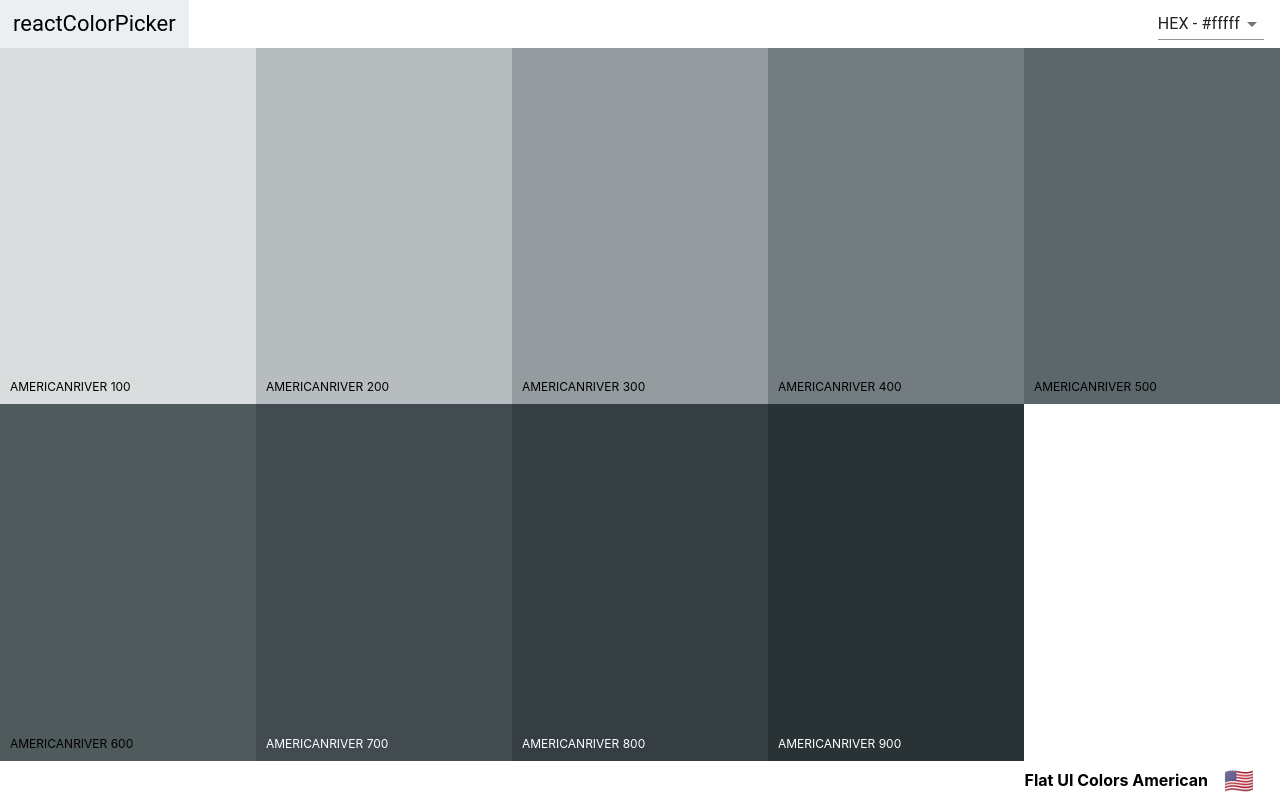
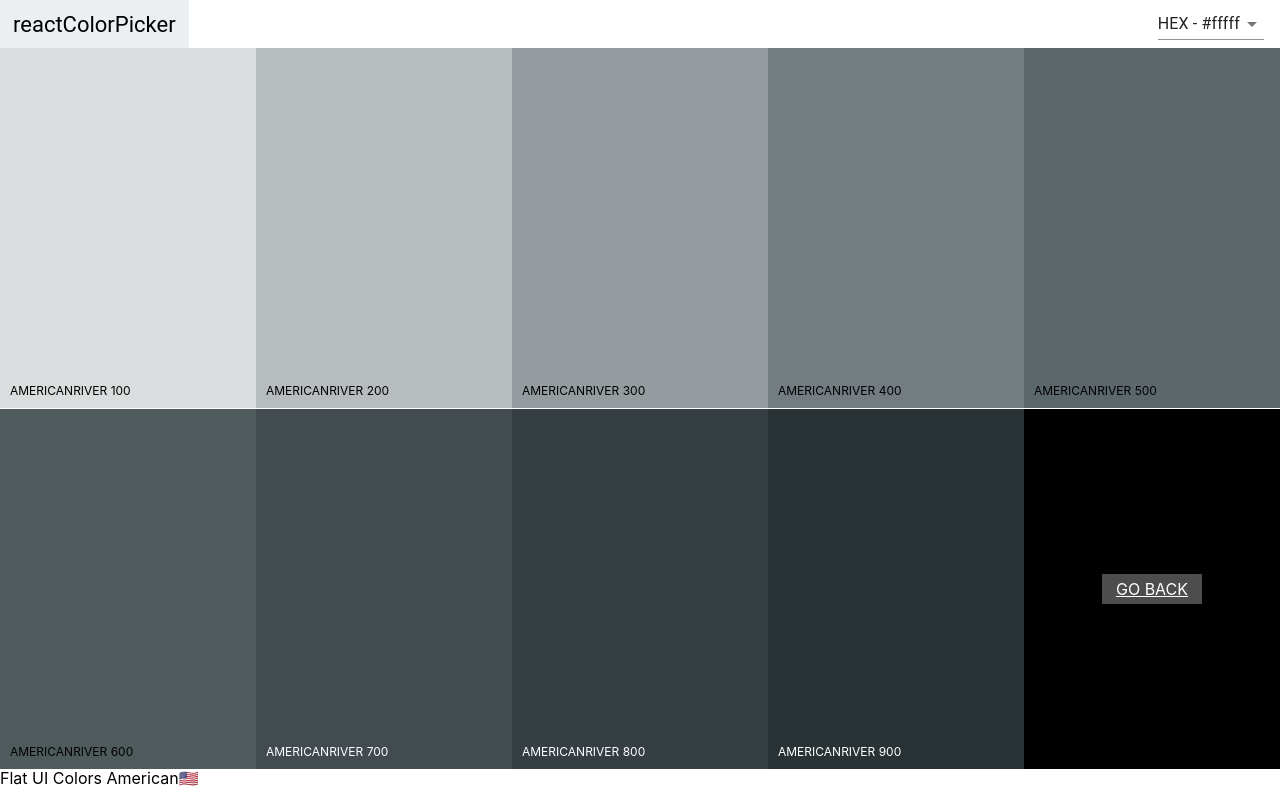
Before and after one commit to davidbernier91/colorPicker, a React (Create React App) app: page /palette/flat-ui-colors-american/americanriver in a window 1280 px wide. Built offline with nearby package versions, Linux system fonts and the light colour scheme.

Commit message:
refactored styles

```diff
--- a/src/components/Palette.js
+++ b/src/components/Palette.js
@@ -4,10 +4,37 @@ import NavBar from './NavBar'
 import useColorSlider from '../hooks/useColorSlider'
 import PaletteFooter from './PaletteFooter'
 import "../css/palette.css"
+import {withStyles} from "@material-ui/styles"
+// import classes from '*.module.css'
 
+const styles = {
+    palette:{
+        height: "100vh",
+        display: "flex",
+        flexDirection: "column"
+    },
+    colors:{
+        height:"90%"
+    },
+    // paletteFooter:{
+    //     height: "5vh",
+    //     backgroundColor: "white",
+    //     display: "flex",
+    //     justifyContent: "flex-end",
+    //     marginRight: "10px",
+    //     alignItems: "center",
+    //     fontWeight: "bold"
+    // },
+    // emoji:{
+    //     fontSize: "1.5rem",
+    //     margin: "0 1rem"
+    // }
 
-export default function Pallete(props) {
+}
+
+function Palette(props) {
     const {colors, paletteName, emoji, id} = props.palette
+    const {classes} = props
     // Import custom hooks for Slider, reused in singleColorPalette
     const {colorLevel, format, snackBarOpenStatus, setSnackBarOpenStatus,
            changeLevel, changeFormat} = useColorSlider()
@@ -26,7 +53,7 @@ export default function Pallete(props) {
     )
 
     return (
-        <div className="Palette">
+        <div className={classes.palette}>
             <NavBar
                 level={colorLevel}
                 changeLevel={changeLevel}
@@ -36,8 +63,10 @@ export default function Pallete(props) {
                 setSnackBarOpenStatus={setSnackBarOpenStatus}
                 showingAllColors
             />
-            <div className="Palette-colors">{colorBoxes}</div>
+            <div className={classes.colors}>{colorBoxes}</div>
                 <PaletteFooter paletteName={paletteName} emoji={emoji}/>
         </div>
     )
 }
+
+export default  withStyles(styles)(Palette)
--- a/src/components/SingleColorPalette.js
+++ b/src/components/SingleColorPalette.js
@@ -4,11 +4,50 @@ import ColorBox from './ColorBox'
 import NavBar from './NavBar'
 import PaletteFooter from './PaletteFooter'
 import { Link } from 'react-router-dom'
+import {withStyles} from "@material-ui/styles"
+
+const styles = {
+    palette:{
+        height: "100vh",
+        display: "flex",
+        flexDirection: "column"
+    },
+    colors:{
+        height:"90%"
+    },
+    goBack:{
+        width: "20%",
+        height: "50%",
+        margin: "0 auto",
+        display: "inline-block",
+        position: "relative",
+        cursor: "pointer",
+        marginBottom: "-3.5px",
+        opacity: "1",
+        backgroundColor: 'black',
+        "& a": {
+            color: "white",
+            width: "100px",
+            height: "30px",
+            position: "absolute",
+            display: "inline-block",
+            top: "50%",
+            left: "50%",
+            marginLeft: "-50px",
+            marginTop: "-15px",
+            textAlign: "center",
+            outline: "none",
+            background: "rgba(255, 255, 255, 0.3)",
+            fontSize: "1rem",
+            lineHeight: "30px",
+            textTransform: "uppercase"
+        }
+    }
+}
 
 
-export default function SingleColorPalette(props) {
-    const {colorId, palette} = props
-
+ function SingleColorPalette(props) {
+    const {colorId, palette, classes} = props
     const {colorLevel, format, snackBarOpenStatus, setSnackBarOpenStatus,
         changeLevel, changeFormat} = useColorSlider()
 
@@ -35,7 +74,7 @@ export default function SingleColorPalette(props) {
     ))
 
     return (
-        <div className='SingleColorPalette Palette'>
+        <div className={classes.palette}>
             <NavBar
                 level={colorLevel}
                 changeLevel={changeLevel}
@@ -45,17 +84,15 @@ export default function SingleColorPalette(props) {
                 setSnackBarOpenStatus={setSnackBarOpenStatus}
                 onAfterChange={changeLevel}
                 showingAllColors={false}
-
             />
-            <div className='Palette-colors'>
+            <div className={classes.colors}>
                 {colorBoxes}
-                <div className='go-back ColorBox'>
-                    {/* <Link></Link> */}
-                    <Link to={`/palette/${palette.id}`} className='back-button'>Go Back</Link>
+                <div className={classes.goBack}>
+                    <Link to={`/palette/${palette.id}`} >Go Back</Link>
                 </div>
             </div>
-
         <PaletteFooter paletteName={palette.paletteName} emoji={palette.emoji} />
       </div>
     )
 }
+export default withStyles(styles)(SingleColorPalette)
--- a/src/css/palette.css
+++ b/src/css/palette.css
@@ -1,4 +1,4 @@
-.Palette{
+/* .Palette{
     height: 100vh;
     display: flex;
     flex-direction: column;
@@ -21,35 +21,4 @@ font-weight: bold;
 .emoji{
     font-size: 1.5rem;
     margin: 0 1rem;
-}
-
-/* .slider{
-    width: 340px;
-    margin: 0;
-    display: inline-block;
-
-}
-.rc-slider-track{
-    background: transparent;
-    margin: 0;
-    display: inline-block;
-}
-
-.rc-slider-track{
-    height: 10px;
-}
-
-.rc-slider-handle,
-.rc-slider-handle:active,
-.rc-slider-handle:focus,
-.rc-slider-handle:hover{
-    background-color: green;
-    outline: none;
-    border: 2px solid green;
-    box-shadow: none;
-    width: 13px;
-    height: 13px;
-    margin-left: -7px;
-    margin-top: -3px;
-
 } */
```
